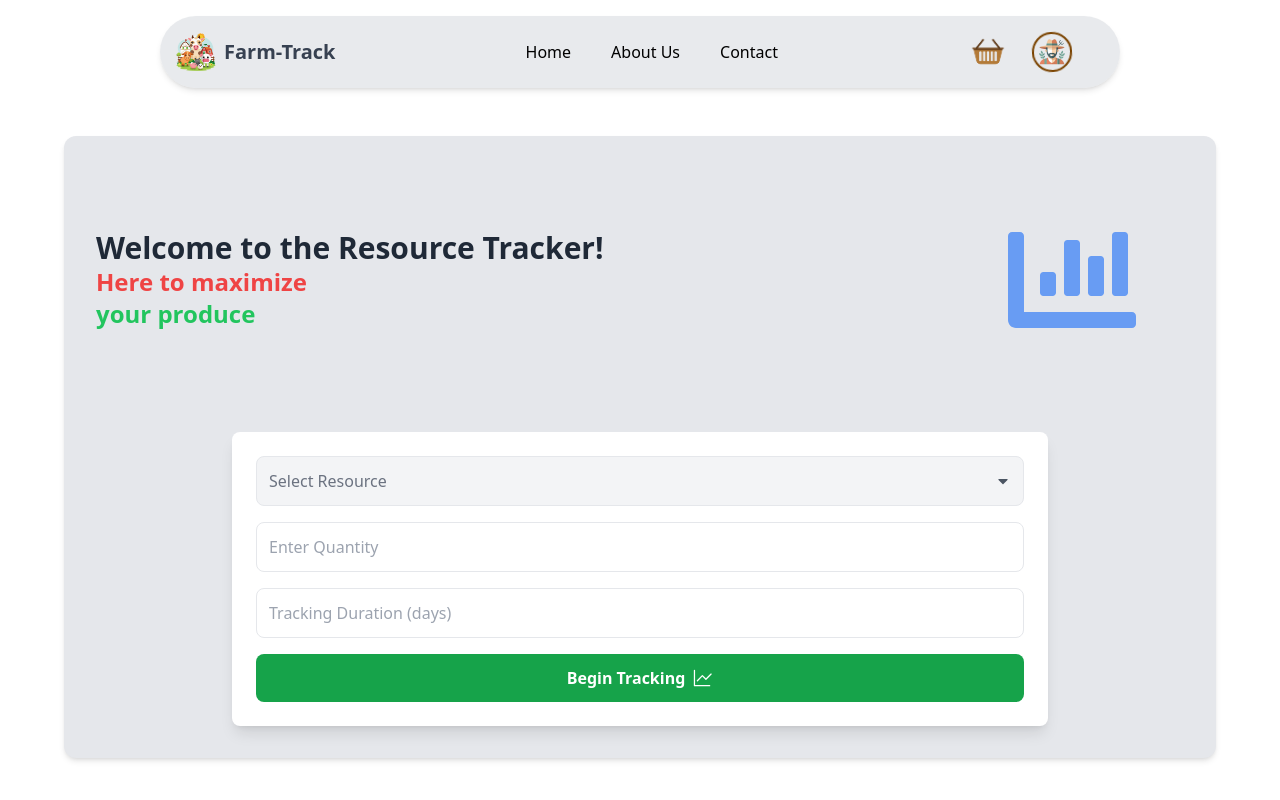
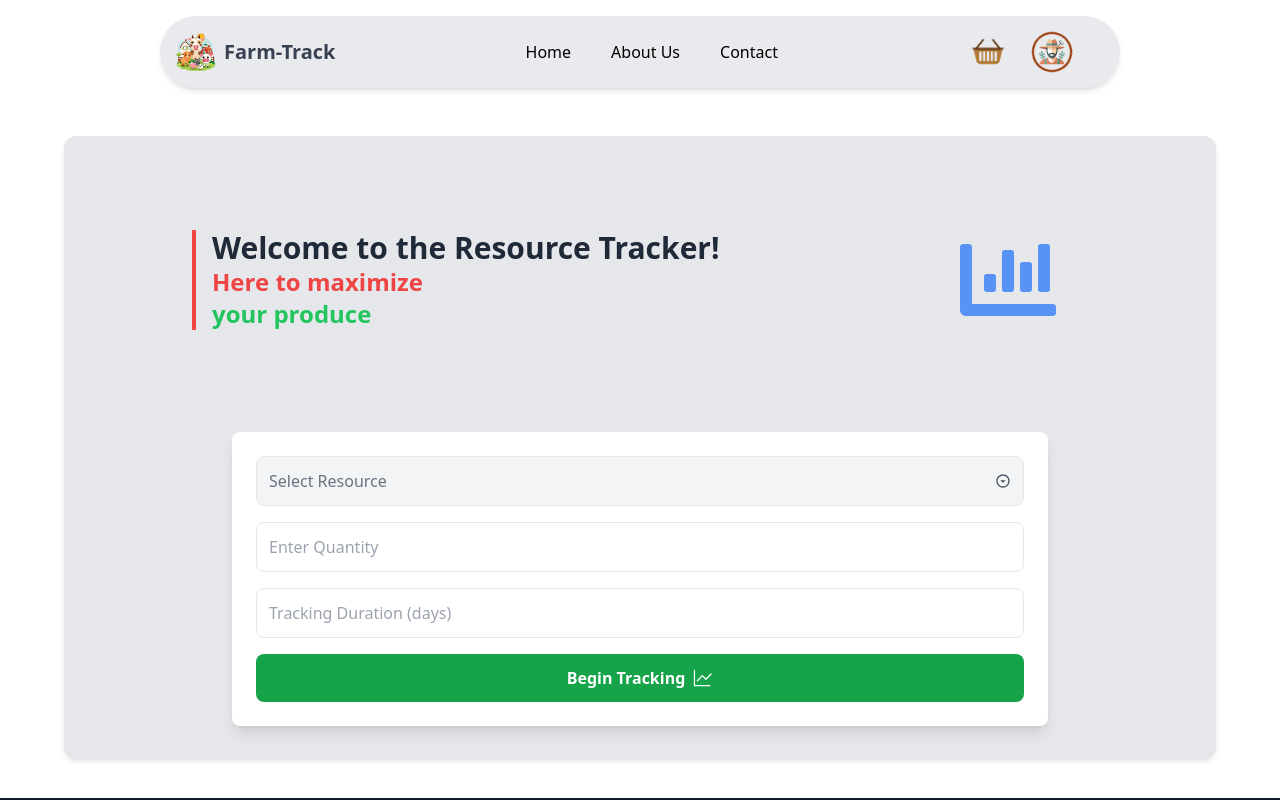
Before and after one commit to J-Bagonza/Farm-track, a React (Vite) app: page /resource-tracker in a window 1280 px wide. Shown: the top 800 px of the page. Built offline with nearby package versions, Linux system fonts and the light colour scheme.

Commit message:
fourth commit

```diff
--- a/src/pages/ResourceTracker.jsx
+++ b/src/pages/ResourceTracker.jsx
@@ -1,5 +1,6 @@
 import { useState } from "react";
 import { FaCaretDown, FaChartBar } from "react-icons/fa";
+import { MdOutlineArrowDropDownCircle } from "react-icons/md";
 import { GoGraph } from "react-icons/go";
 import cowImage from "../assets/images/cow.jpg";
 import chickenImage from "../assets/images/chicken.jpg";
@@ -7,6 +8,7 @@ import goatImage from "../assets/images/goat.jpg";
 import cropImage from "/src/assets/images/crop2.jpg";
 import Navbar from "../components/Navbar"; // Ensure Navbar is correctly imported
 import "../styles/ResourceTracker.css"; // Add styles for animations
+import Footer from "../components/Footer";
 
 const resourceOptions = [
   { name: "Cows", image: cowImage },
@@ -31,17 +33,19 @@ const ResourceTracker = () => {
         <div className="bg-gray-200 rounded-xl p-8 shadow-md">
           {/* Header and Graph Section */}
           <div className="flex flex-col md:flex-row items-center justify-between mb-10">
-            {/* Text Content */}
-            <div className="flex-1">
-              <h1 className="text-3xl font-extrabold text-gray-800">
-                Welcome to the Resource Tracker!
-              </h1>
-              <h2 className="text-2xl font-bold text-red-500">Here to maximize</h2>
-              <h2 className="text-2xl font-bold text-green-500">your produce</h2>
+            {/* Text Content with Vertical Red Line */}
+            <div className="flex-1 pl-10 md:pl-16 lg:pl-24">
+              <div className="border-l-4 border-red-500 pl-4">
+                <h1 className="text-3xl font-extrabold text-gray-800">
+                  Welcome to the Resource Tracker!
+                </h1>
+                <h2 className="text-2xl font-bold text-red-500">Here to maximize</h2>
+                <h2 className="text-2xl font-bold text-green-500">your produce</h2>
+              </div>
             </div>
 
-            {/* Animated Chart Bar */}
-            <div className="flex items-center justify-center w-56 h-56">
+            {/* Animated Chart Bar, moved away from the right side */}
+            <div className="flex items-center justify-center w-56 h-56 pr-10 md:pr-16 lg:pr-32">
               <FaChartBar className="text-blue-500 text-9xl animate-pulse" />
             </div>
           </div>
@@ -66,7 +70,7 @@ const ResourceTracker = () => {
                 ) : (
                   <span className="text-gray-500">Select Resource</span>
                 )}
-                <FaCaretDown className="text-gray-600" />
+                <MdOutlineArrowDropDownCircle className="text-gray-600" />
               </div>
 
               {/* Dropdown Menu */}
@@ -123,6 +127,8 @@ const ResourceTracker = () => {
           </form>
         </div>
       </section>
+      {/* Footer - Stays at the bottom */}
+      <Footer />
     </>
   );
 };
```
